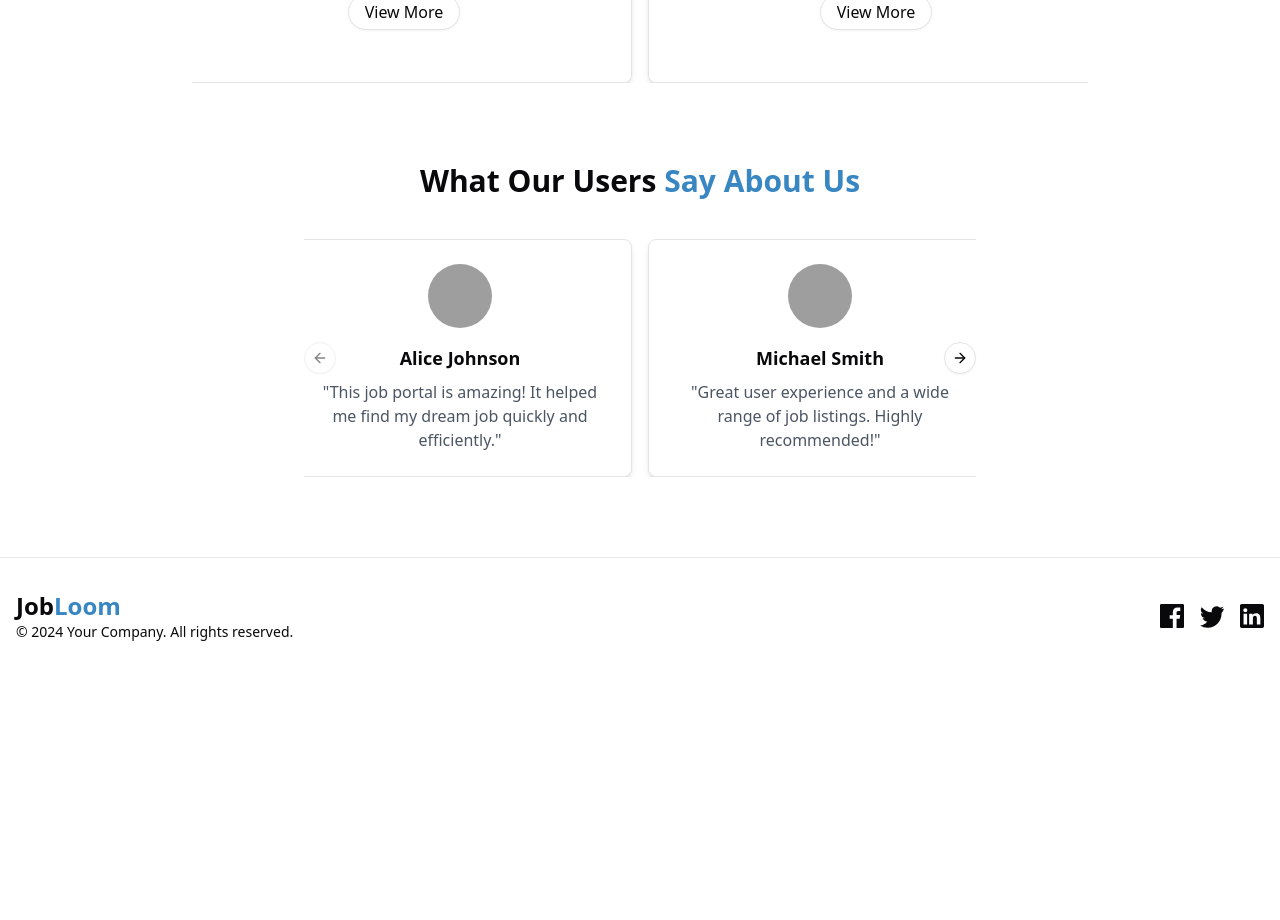
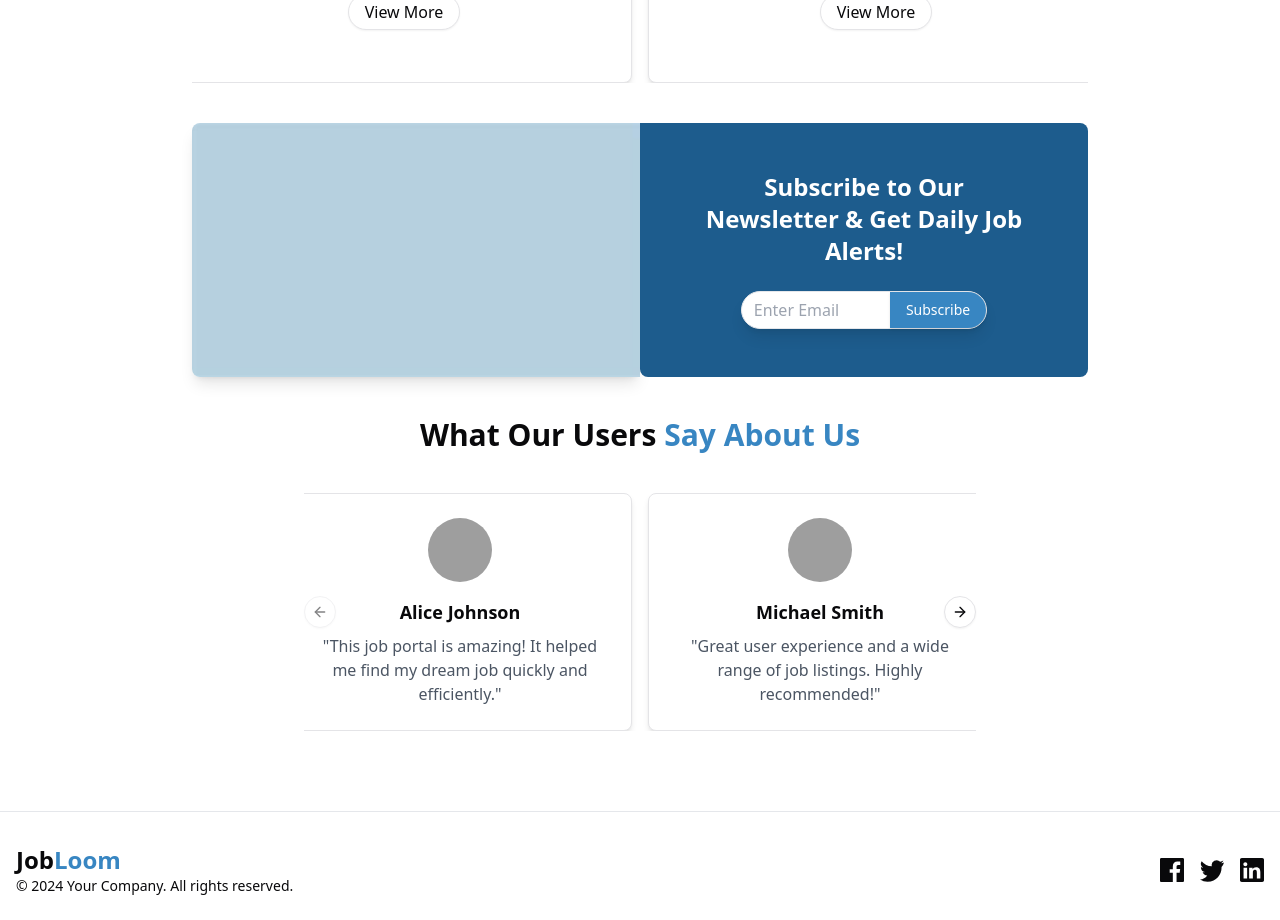
Before and after one commit to samiha-mahin/Job-Portal-Website-FrontEnd, a React (Vite) app: page / in a window 1280 px wide. Shown: the part 2480-3400 px from the top of the page. Before the commit the page ends 3154 px from the top, so only its background shows below. Built offline with nearby package versions, Linux system fonts and the light colour scheme; no server answers; grey boxes are pictures that could not be loaded.

Commit message:
job-portal

```diff
--- a/src/components/Article.jsx
+++ b/src/components/Article.jsx
@@ -7,6 +7,7 @@ import {
   CarouselPrevious,
 } from "@/components/ui/carousel";
 import { Button } from "@/components/ui/button";
+import { Input } from "./ui/input";
 
 const jobArticles = [
   {
@@ -33,15 +34,23 @@ const Article = () => {
   return (
     <div className="w-[90%] md:w-[70%] mx-auto">
       <div className="mt-10 text-left">
-        <h3 className="text-2xl font-semibold mb-4 my-10">Latest Job Articles</h3>
+        <h3 className="text-2xl font-semibold mb-4 my-10">
+          Latest Job Articles
+        </h3>
         <Carousel className="w-full max-w-6xl mx-auto my-10">
-          <CarouselContent  className="flex gap-4">
+          <CarouselContent className="flex gap-4">
             {jobArticles.map((article, index) => (
-              <CarouselItem key={index} className="flex flex-col items-center p-6 border rounded-lg shadow-md bg-white md:basis-1/2 lg-basis-1/3 sm:basis-1/4">
+              <CarouselItem
+                key={index}
+                className="flex flex-col items-center p-6 border rounded-lg shadow-md bg-white md:basis-1/2 lg-basis-1/3 sm:basis-1/4"
+              >
                 <h4 className="text-xl font-bold mb-2">{article.title}</h4>
                 <p className="text-gray-600 mb-4">{article.description}</p>
-                <Button variant="outline" className="w-auto rounded-full text-sm md:text-base">
-                View More
+                <Button
+                  variant="outline"
+                  className="w-auto rounded-full text-sm md:text-base"
+                >
+                  View More
                 </Button>
               </CarouselItem>
             ))}
@@ -50,6 +59,41 @@ const Article = () => {
           <CarouselNext className="right-0" />
         </Carousel>
       </div>
+      <div className="flex flex-col md:flex-row w-full max-w-6xl mx-auto items-stretch">
+  {/* Image Section */}
+  <div className="w-full md:w-1/2 h-64 md:h-auto">
+    <img
+      src="/images/blue.jpg"
+      alt="Dream Job"
+      className="w-full h-full object-cover rounded-t-lg md:rounded-l-lg md:rounded-tr-none shadow-lg"
+    />
+  </div>
+
+  {/* Newsletter Section */}
+  <div
+    className="flex flex-col items-center justify-center w-full md:w-1/2 bg-[#1d5c8d]
+                rounded-b-lg md:rounded-r-lg p-6 md:p-12"
+  >
+    <h1 className="text-lg sm:text-xl md:text-2xl text-white font-semibold text-center px-4">
+      Subscribe to Our Newsletter & Get Daily Job Alerts!
+    </h1>
+
+    <div
+      className="flex bg-white w-full sm:w-[80%] md:w-[80%] lg:w-[70%] shadow-lg border border-gray-200
+                 mt-6 rounded-full items-center gap-2 max-w-[500px] "
+    >
+      <input
+        type="email"
+        placeholder="Enter Email"
+        className="px-3 outline-none border-none w-full bg-transparent text-black text-sm md:text-base "
+      />
+      <Button className="rounded-r-full bg-[#3886c2] hover:bg-[#2e648e] text-white">
+        Subscribe
+      </Button>
+    </div>
+  </div>
+</div>
+
     </div>
   );
 };
--- a/src/components/Hero.jsx
+++ b/src/components/Hero.jsx
@@ -10,14 +10,20 @@ const Hero = () => {
   const dispatch = useDispatch();
   const navigate = useNavigate();
 
-  const searchJobHandler = ()=>{
+  const searchJobHandler = () => {
     dispatch(setSearchedQuery(query));
-    navigate("/browse")
-  }
+    navigate("/browse");
+  };
   return (
-    <div className="h-[70vh] md:h-[80vh] w-[90%] md:w-[85%] mx-auto flex items-center justify-center bg-cover bg-center rounded-3xl px-4"
-    style={{ backgroundImage: "url('/images/blue.jpg')" }}>
-
+    <div
+      className="h-[70vh] md:h-[80vh] w-[90%] md:w-[85%] mx-auto flex items-center justify-center
+    bg-cover md:bg-cover bg-center rounded-3xl px-4"
+      style={{
+        backgroundImage: "url('/images/blue.jpg')",
+        backgroundSize: "cover",
+        backgroundPosition: "center",
+      }}
+    >
       <div className="flex flex-col items-center gap-5 text-center my-10 w-full px-4">
         {/* Tagline */}
         <span className="px-4 py-2 rounded-full bg-gray-100 text-[#3886c2] font-medium text-sm md:text-base">
@@ -32,7 +38,8 @@ const Hero = () => {
 
         {/* Description */}
         <p className="text-sm md:text-lg max-w-2xl">
-        Lorem ipsum dolor sit amet consectetur adipisicing elit. Consectetur illo in, ex quae molestias non.
+          Lorem ipsum dolor sit amet consectetur adipisicing elit. Consectetur
+          illo in, ex quae molestias non.
         </p>
 
         {/* Search Bar */}
@@ -42,13 +49,15 @@ const Hero = () => {
             placeholder="Find Your Dream Jobs"
             className="outline-none border-none w-full bg-transparent px-3 text-black text-sm md:text-base"
           />
-        <Button onClick={searchJobHandler} className="rounded-r-full bg-[#3886c2] hover:bg-[#2e648e] px-4 py-2">
+          <Button
+            onClick={searchJobHandler}
+            className="rounded-r-full bg-[#3886c2] hover:bg-[#2e648e] px-4 py-2"
+          >
             <Search className="h-5 w-5" />
           </Button>
         </div>
       </div>
     </div>
-
   );
 };
 
```
Lines whose indentation alone changed are shown as unchanged.
